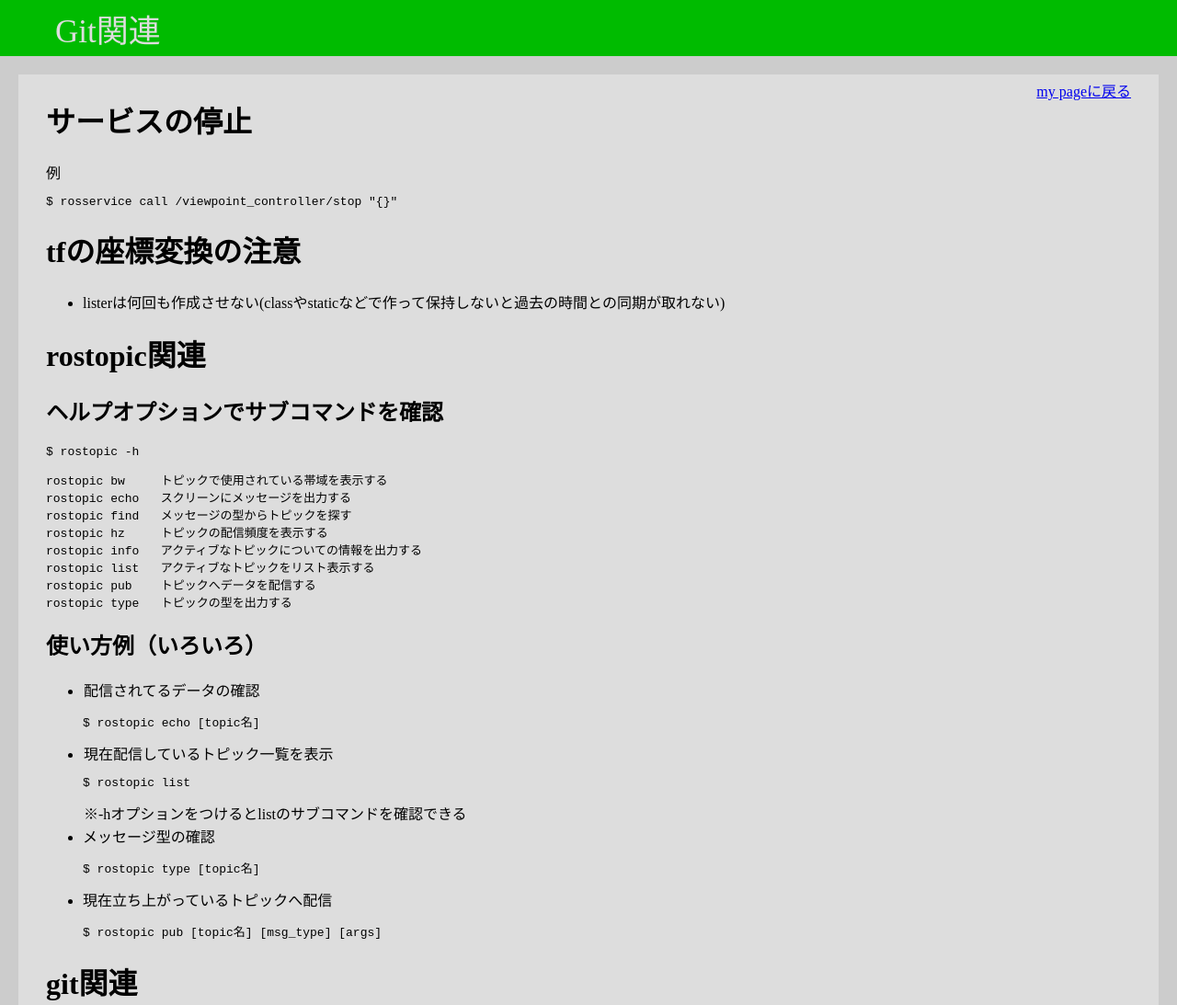
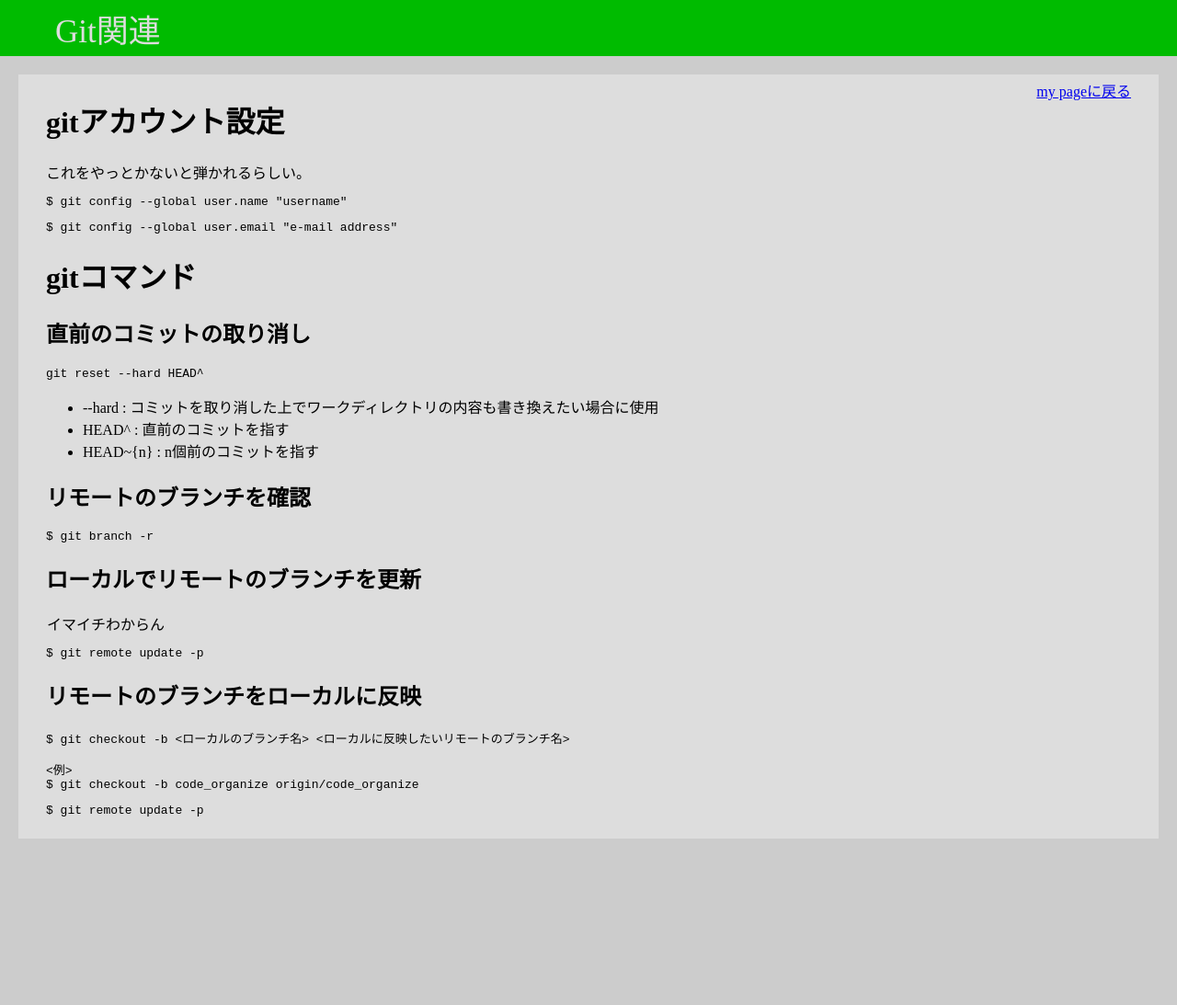
Before and after one commit to nogak/mypage, a plain HTML site: page link/git.html in a window 1280 px wide. Shown: the top 1093 px of the page at 92% size. After the commit the page ends 932 px from the top, so only its background shows below. Drawn offline with Linux system fonts and the light colour scheme.

Commit message:
[add]git_command

```diff
--- a/link/git.html
+++ b/link/git.html
@@ -15,44 +15,20 @@
 		<dvi class="right">
 			<a href="https://nogak.github.io/mypage/">my pageに戻る</a>
 		</dvi>
-		<h1>サービスの停止</h1>
-		例
-		<pre class='prettyprint lang-bash'>$ rosservice call /viewpoint_controller/stop "{}"</pre>
-		<h1>tfの座標変換の注意</h1>
+		<h1>gitアカウント設定</h1>
+		これをやっとかないと弾かれるらしい。
+		<pre class='prettyprint lang-bash'>$ git config --global user.name "username"</pre>
+		<pre class='prettyprint lang-bash'>$ git config --global user.email "e-mail address"</pre>
+
+		<h1>gitコマンド</h1>
+		<h2>直前のコミットの取り消し</h2>
+		<pre class='prettyprint lang-bash'>git reset --hard HEAD^</pre>
 		<ul>
-			<li>listerは何回も作成させない(classやstaticなどで作って保持しないと過去の時間との同期が取れない)</li>
+			<li>--hard : コミットを取り消した上でワークディレクトリの内容も書き換えたい場合に使用</li>
+			<li>HEAD^ : 直前のコミットを指す</li>
+			<li>HEAD~{n} : n個前のコミットを指す</li>
 		</ul>
 
-		<h1>rostopic関連</h1>
-		<h2>ヘルプオプションでサブコマンドを確認</h2>
-		<pre class='prettyprint lang-bash'>$ rostopic -h</pre>
-<pre class='prettyprint lang-bash'>
-rostopic bw     トピックで使用されている帯域を表示する
-rostopic echo   スクリーンにメッセージを出力する
-rostopic find   メッセージの型からトピックを探す
-rostopic hz     トピックの配信頻度を表示する
-rostopic info   アクティブなトピックについての情報を出力する
-rostopic list   アクティブなトピックをリスト表示する
-rostopic pub    トピックへデータを配信する
-rostopic type   トピックの型を出力する</pre>
-
-		<h2>使い方例（いろいろ）</h2>
-		<ul>
-            <li><p>配信されてるデータの確認</p></li>
-			<pre class='prettyprint lang-bash'>$ rostopic echo [topic名]</pre>
-
-            <li><p>現在配信しているトピック一覧を表示</p></li>
-            <pre class='prettyprint lang-bash'>$ rostopic list</pre>
-			<p>※-hオプションをつけるとlistのサブコマンドを確認できる</p>
-
-			<li>メッセージ型の確認</li>
-            <pre class='prettyprint lang-bash'>$ rostopic type [topic名]</pre>
-
-			<li>現在立ち上がっているトピックへ配信</li>
-			<pre class='prettyprint lang-bash'>$ rostopic pub [topic名] [msg_type] [args]</pre>
-		</ul>
-
-		<h1>git関連</h1>
 		<h2>リモートのブランチを確認</h2>
 		<pre class='prettyprint lang-bash'>$ git branch -r</pre>
 
```
